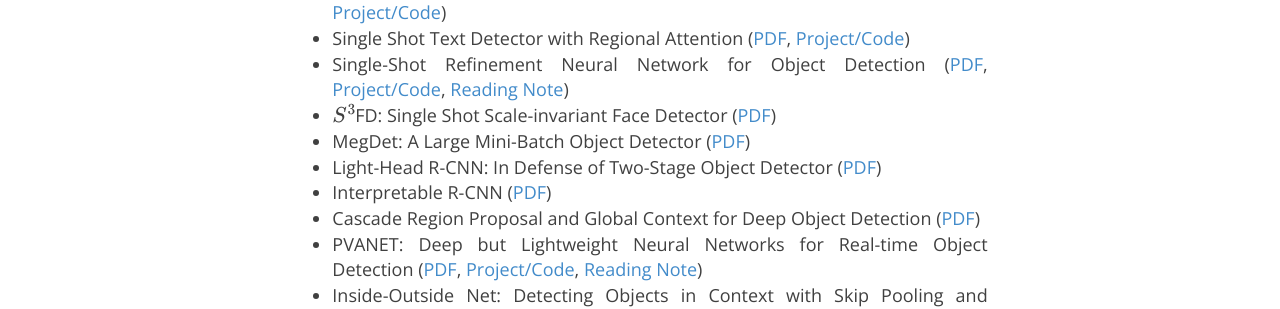
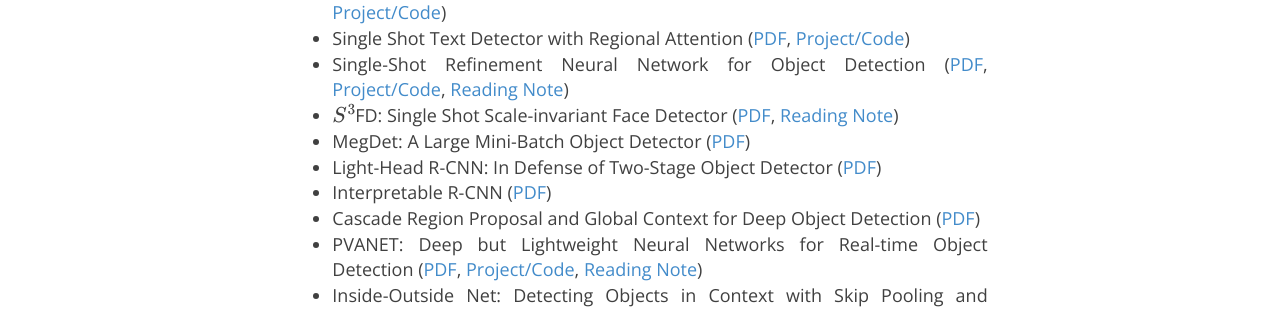
Before and after one commit to joshua19881228/joshua19881228.github.io, a Jekyll site: the page built from _posts/Computer_Vision/2016-08-25-my-jumble-of-computer-vision.md, in a window 1280 px wide and 900 px high, scrolled down 1272 px. Shown: the part 157-466 px from the top of the window. Built offline with Jekyll 4.4.1, drawn with Linux system fonts in a browser that asks for light colours; nearby versions of some CDN libraries; formulas are drawn with MathJax 3; comment, search, counter and statistics services are not loaded.

Commit message:
update post

```diff
--- a/_posts/Computer_Vision/2016-08-25-my-jumble-of-computer-vision.md
+++ b/_posts/Computer_Vision/2016-08-25-my-jumble-of-computer-vision.md
@@ -19,7 +19,7 @@ I am going to maintain this page to record a few things about computer vision th
 * Detecting Curve Text in the Wild: New Dataset and New Solution ([PDF](https://arxiv.org/abs/1712.02170), [Project/Code](https://github.com//Yuliang-Liu/Curve-Text-Detector#curve-text-detector))
 * Single Shot Text Detector with Regional Attention ([PDF](https://arxiv.org/abs/1709.00138), [Project/Code](https://github.com//BestSonny/SSTD))
 * Single-Shot Refinement Neural Network for Object Detection ([PDF](https://arxiv.org/abs/1711.06897), [Project/Code](https://github.com//sfzhang15/RefineDet), [Reading Note](https://joshua19881228.github.io/2018-01-10-Single-Shot-Refinement-Neural-Network/))
-* $S^3$FD: Single Shot Scale-invariant Face Detector ([PDF](https://arxiv.org/abs/1708.05237))
+* $S^3$FD: Single Shot Scale-invariant Face Detector ([PDF](https://arxiv.org/abs/1708.05237), [Reading Note](https://joshua19881228.github.io/2018-01-20-S-3_Face_Detector/))
 * MegDet: A Large Mini-Batch Object Detector ([PDF](https://arxiv.org/abs/1711.07240))
 * Light-Head R-CNN: In Defense of Two-Stage Object Detector ([PDF](https://arxiv.org/abs/1711.07264))
 * Interpretable R-CNN ([PDF](https://arxiv.org/abs/1711.05226))
```
